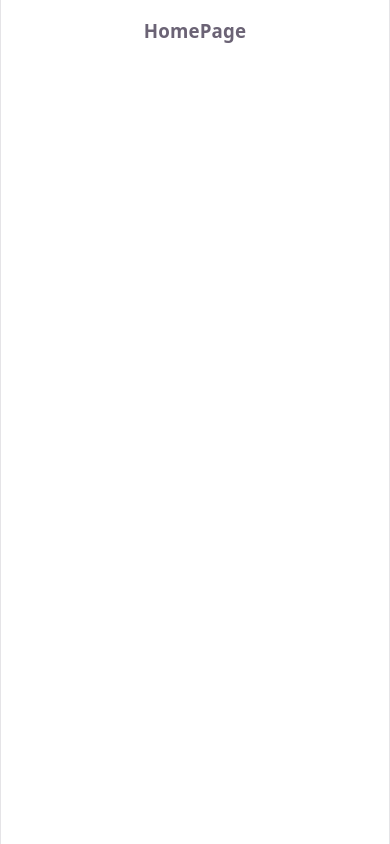
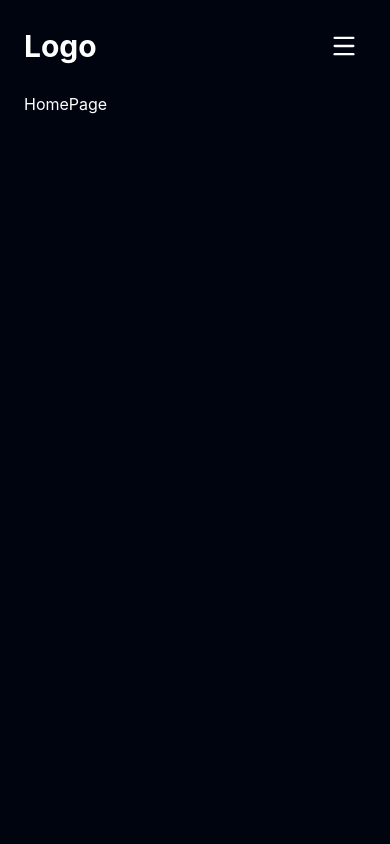
Before and after one commit to FSU-bokningssystem/bokningssystem, a React (Vite) app in the folder frontend/: page / in a window 390 px wide. Built offline with nearby package versions, Linux system fonts and the light colour scheme.

Commit message:
Lägga till responsiv navbar-layout och länkar
Tailwind v4 med tillhörande @theme i index.css som genererar utility-klasser.
Luicide icons för ikoner till drop-downmeny.
NavLink istället för Link för ökad tillgänglighet för användaren och skalbarhet i appen.

```diff
--- a/frontend/package.json
+++ b/frontend/package.json
@@ -10,11 +10,14 @@
     "preview": "vite preview"
   },
   "dependencies": {
+    "@tailwindcss/vite": "^4.3.3",
     "@tanstack/react-query": "^5.104.5",
+    "lucide-react": "^1.62.0",
     "react": "^19.3.1",
     "react-dom": "^19.3.1",
     "react-error-boundary": "^6.1.6",
-    "react-router-dom": "^7.18.4"
+    "react-router-dom": "^7.18.4",
+    "tailwindcss": "^4.3.3"
   },
   "devDependencies": {
     "@eslint/js": "^10.0.1",
--- a/frontend/src/App.tsx
+++ b/frontend/src/App.tsx
@@ -3,6 +3,7 @@ import UserPage from "./pages/UserPage";
 import HomePage from "./pages/HomePage";
 import { Routes, Route, BrowserRouter } from "react-router-dom";
 import { ErrorBoundary } from "react-error-boundary";
+import { Navbar } from "./components/Navbar";
 
 const App = () => {
   const ErrorFallback = ({ error, resetErrorBoundary }: any) => {
@@ -18,13 +19,25 @@ const App = () => {
   return (
     <BrowserRouter>
       <ErrorBoundary FallbackComponent={ErrorFallback}>
-        <Routes>
-          <Route path="/" element={<HomePage />}></Route>
-          <Route path="/users" element={<UserPage />}></Route>
-        </Routes>
+        <div className="bg-primary w-full overflow-hidden min-h-screen text-white">
+          <div className="sm:px-16 px-6 flex justify-center items-center">
+            <div className="xl:max-w-[1280px] w-full">
+              <Navbar />
+            </div>
+          </div>
+
+          <div className="sm:px-16 px-6 flex justify-center items-center">
+            <div className="xl:max-w-[1280px] w-full">
+              <Routes>
+                <Route path="/" element={<HomePage />}></Route>
+                <Route path="/users" element={<UserPage />}></Route>
+              </Routes>
+            </div>
+          </div>
+        </div>
       </ErrorBoundary>
     </BrowserRouter>
   );
-};
+}
 
 export default App;
--- /dev/null
+++ b/frontend/src/components/Navbar.tsx
@@ -0,0 +1,83 @@
+import { useState } from "react";
+import { Menu, X } from "lucide-react";
+import { NavLink } from "react-router-dom";
+
+export const navLinks = [
+  { id: "", title: "Home" },
+  { id: "users", title: "Users" },
+  { id: "product", title: "Product" },
+  { id: "clients", title: "Clients" },
+];
+
+export const Navbar = () => {
+    const [toggle, setToggle] = useState(false);
+
+    return (
+    <nav className="w-full flex py-6 justify-between items-center relative z-50">
+      {/* Logo */}
+      <h1 className="text-3xl text-white font-bold">Logo</h1>
+
+      {/* Desktop Navigation */}
+      <ul className="list-none sm:flex hidden justify-end items-center flex-1 gap-10">
+        {navLinks.map((nav) => {
+          const path = nav.id === "" || nav.id === "home" ? "/" : `/${nav.id}`;
+          return (
+            <li key={nav.id || "home"}>
+              <NavLink
+                to={path}
+                className={({ isActive }) =>
+                  `font-poppins cursor-pointer text-base transition-colors ${
+                    isActive ? "text-white font-semibold" : "text-dimWhite hover:text-white"
+                  }`
+                }
+              >
+                {nav.title}
+              </NavLink>
+            </li>
+          );
+        })}
+      </ul>
+
+      {/* Mobile Navigation */}
+      <div className="sm:hidden flex flex-1 justify-end items-center">
+        {/* Meny-knapp med Lucide-ikon */}
+        <button
+          type="button"
+          onClick={() => setToggle((prev) => !prev)}
+          className="text-white p-2 focus:outline-none cursor-pointer"
+          aria-label="Toggle Menu"
+        >
+          {toggle ? <X className="w-7 h-7" /> : <Menu className="w-7 h-7" />}
+        </button>
+
+        {/* Dropdown / Sidebar för mobil */}
+        <div
+          className={`${
+            !toggle ? "hidden" : "flex"
+          } p-6 bg-slate-900 border border-slate-800 absolute top-16 right-0 mx-4 my-2 min-w-[180px] rounded-xl shadow-xl z-50`}
+        >
+          <ul className="list-none flex flex-col justify-end items-start flex-1 gap-4 w-full">
+            {navLinks.map((nav) => {
+              const path = nav.id === "" || nav.id === "home" ? "/" : `/${nav.id}`;
+              return (
+                <li key={nav.id || "home"} className="w-full">
+                  <NavLink
+                    to={path}
+                    onClick={() => setToggle(false)}
+                    className={({ isActive }) =>
+                      `font-poppins text-base block w-full ${
+                        isActive ? "text-white font-semibold" : "text-dimWhite hover:text-white"
+                      }`
+                    }
+                  >
+                    {nav.title}
+                  </NavLink>
+                </li>
+              );
+            })}
+          </ul>
+        </div>
+      </div>
+    </nav>
+  );
+};
--- a/frontend/src/index.css
+++ b/frontend/src/index.css
@@ -1,111 +1,17 @@
-:root {
-  --text: #6b6375;
-  --text-h: #08060d;
-  --bg: #fff;
-  --border: #e5e4e7;
-  --code-bg: #f4f3ec;
-  --accent: #aa3bff;
-  --accent-bg: rgba(170, 59, 255, 0.1);
-  --accent-border: rgba(170, 59, 255, 0.5);
-  --social-bg: rgba(244, 243, 236, 0.5);
-  --shadow:
-    rgba(0, 0, 0, 0.1) 0 10px 15px -3px, rgba(0, 0, 0, 0.05) 0 4px 6px -2px;
+@import "tailwindcss";
 
-  --sans: system-ui, 'Segoe UI', Roboto, sans-serif;
-  --heading: system-ui, 'Segoe UI', Roboto, sans-serif;
-  --mono: ui-monospace, Consolas, monospace;
+@theme {
+  --color-primary: #00040f;
+  --color-secondary: #00f6ff;
+  --color-dim-white: rgba(255, 255, 255, 0.7);
+  --color-dim-blue: rgba(9, 151, 124, 0.1);
 
-  font: 18px/145% var(--sans);
-  letter-spacing: 0.18px;
-  color-scheme: light dark;
-  color: var(--text);
-  background: var(--bg);
-  font-synthesis: none;
-  text-rendering: optimizeLegibility;
-  -webkit-font-smoothing: antialiased;
-  -moz-osx-font-smoothing: grayscale;
+  --font-poppins: Poppins, sans-serif;
 
-  @media (max-width: 1024px) {
-    font-size: 16px;
-  }
+  --breakpoint-xs: 480px;
+  --breakpoint-ss: 620px;
+  --breakpoint-sm: 768px;
+  --breakpoint-md: 1060px;
+  --breakpoint-lg: 1200px;
+  --breakpoint-xl: 1700px;
 }
-
-@media (prefers-color-scheme: dark) {
-  :root {
-    --text: #9ca3af;
-    --text-h: #f3f4f6;
-    --bg: #16171d;
-    --border: #2e303a;
-    --code-bg: #1f2028;
-    --accent: #c084fc;
-    --accent-bg: rgba(192, 132, 252, 0.15);
-    --accent-border: rgba(192, 132, 252, 0.5);
-    --social-bg: rgba(47, 48, 58, 0.5);
-    --shadow:
-      rgba(0, 0, 0, 0.4) 0 10px 15px -3px, rgba(0, 0, 0, 0.25) 0 4px 6px -2px;
-  }
-
-  #social .button-icon {
-    filter: invert(1) brightness(2);
-  }
-}
-
-#root {
-  width: 1126px;
-  max-width: 100%;
-  margin: 0 auto;
-  text-align: center;
-  border-inline: 1px solid var(--border);
-  min-height: 100svh;
-  display: flex;
-  flex-direction: column;
-  box-sizing: border-box;
-}
-
-body {
-  margin: 0;
-}
-
-h1,
-h2 {
-  font-family: var(--heading);
-  font-weight: 500;
-  color: var(--text-h);
-}
-
-h1 {
-  font-size: 56px;
-  letter-spacing: -1.68px;
-  margin: 32px 0;
-  @media (max-width: 1024px) {
-    font-size: 36px;
-    margin: 20px 0;
-  }
-}
-h2 {
-  font-size: 24px;
-  line-height: 118%;
-  letter-spacing: -0.24px;
-  margin: 0 0 8px;
-  @media (max-width: 1024px) {
-    font-size: 20px;
-  }
-}
-p {
-  margin: 0;
-}
-
-code,
-.counter {
-  font-family: var(--mono);
-  display: inline-flex;
-  border-radius: 4px;
-  color: var(--text-h);
-}
-
-code {
-  font-size: 15px;
-  line-height: 135%;
-  padding: 4px 8px;
-  background: var(--code-bg);
-}
--- a/frontend/vite.config.ts
+++ b/frontend/vite.config.ts
@@ -1,7 +1,9 @@
 import react from '@vitejs/plugin-react'
 import { defineConfig } from 'vite'
+import tailwindcss from '@tailwindcss/vite'
 
 // https://vite.dev/config/
 export default defineConfig({
-  plugins: [react()],
+  plugins: [react(),
+    tailwindcss()],
 })
```
Also changed, not shown: 1 other file (tests, documents, lock files or other folders).
